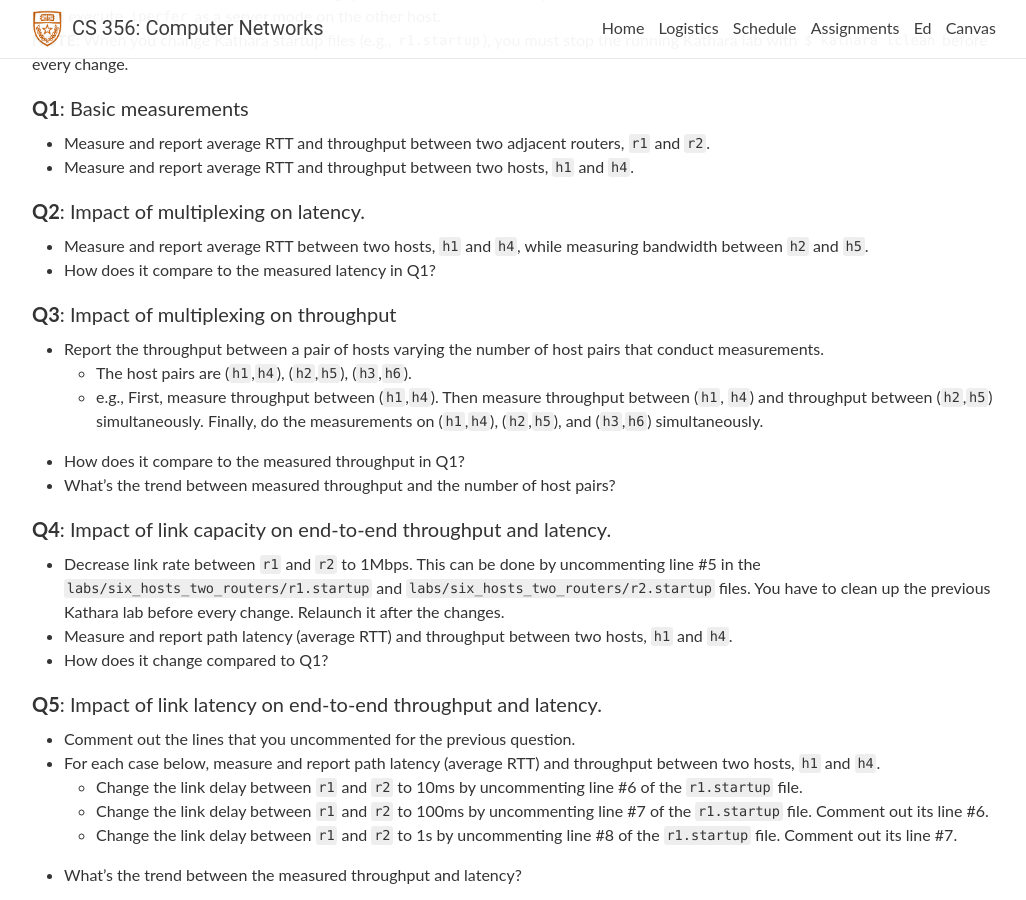
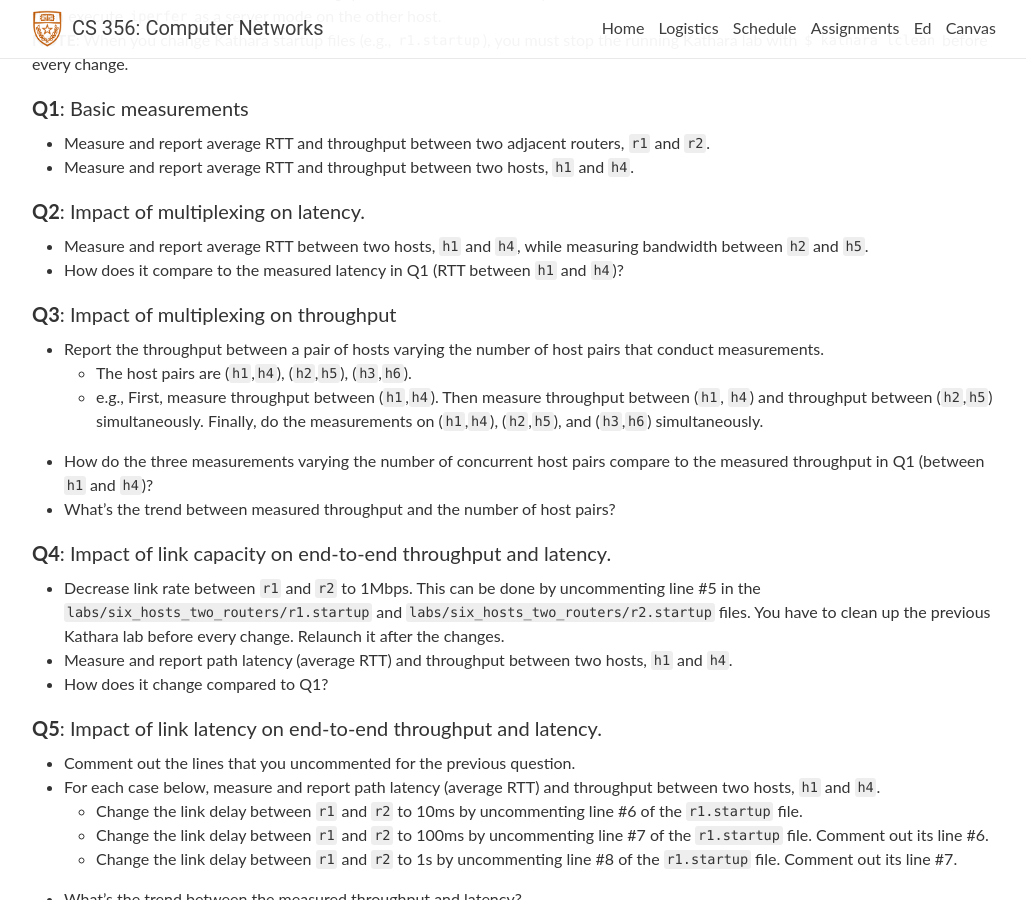
Before and after one commit to utcs356/sp25, a Jekyll site: the page built from _pages/1_socket.md, in a window 1280 px wide and 900 px high, scrolled down 3113 px. Shown: the whole window, without its empty margins (126-1152 px from the left). Built offline with Jekyll 4.4.1, drawn with Linux system fonts in a browser that asks for light colours; nearby versions of some CDN libraries; comment, search, counter and statistics services are not loaded.

Commit message:
update assignment 1 description

```diff
--- a/_pages/1_socket.md
+++ b/_pages/1_socket.md
@@ -137,13 +137,13 @@ For example, if you want to ping to `h4` 10 times, the command is `$ ping -c 10
 
 #### **Q2**: Impact of multiplexing on latency.
 * Measure and report average RTT between two hosts, `h1` and `h4`, while measuring bandwidth between `h2` and `h5`.
-* How does it compare to the measured latency in Q1?
+* How does it compare to the measured latency in Q1 (RTT between `h1` and `h4`)?
 
 #### **Q3**: Impact of multiplexing on throughput
 * Report the throughput between a pair of hosts varying the number of host pairs that conduct measurements.
     * The host pairs are (`h1`,`h4`), (`h2`,`h5`), (`h3`,`h6`).
     * e.g., First, measure throughput between (`h1`,`h4`). Then measure throughput between (`h1`, `h4`) and throughput between (`h2`,`h5`) simultaneously. Finally, do the measurements on (`h1`,`h4`), (`h2`,`h5`), and (`h3`,`h6`) simultaneously.
-* How does it compare to the measured throughput in Q1?
+* How do the three measurements varying the number of concurrent host pairs compare to the measured throughput in Q1 (between `h1` and `h4`)?
 * What's the trend between measured throughput and the number of host pairs?
 
 #### **Q4**: Impact of link capacity on end-to-end throughput and latency.
```
